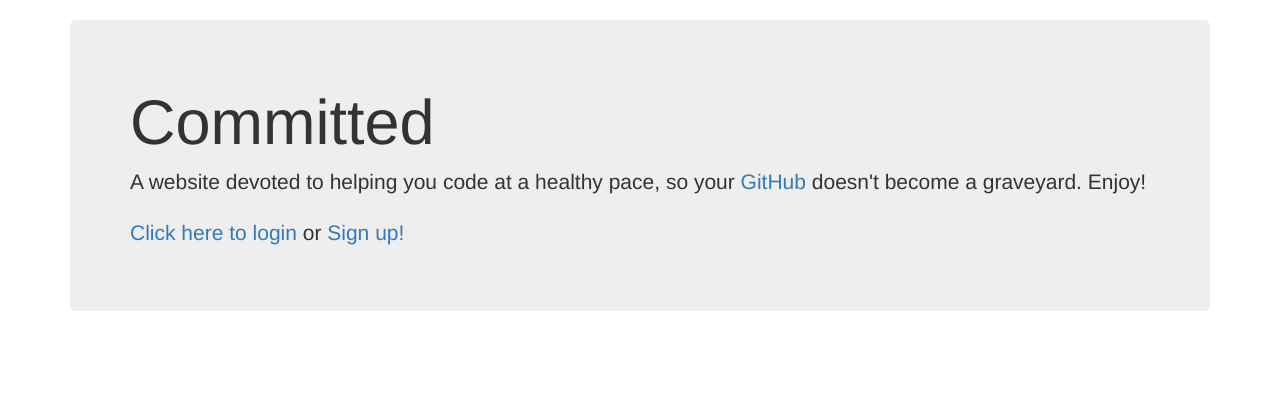
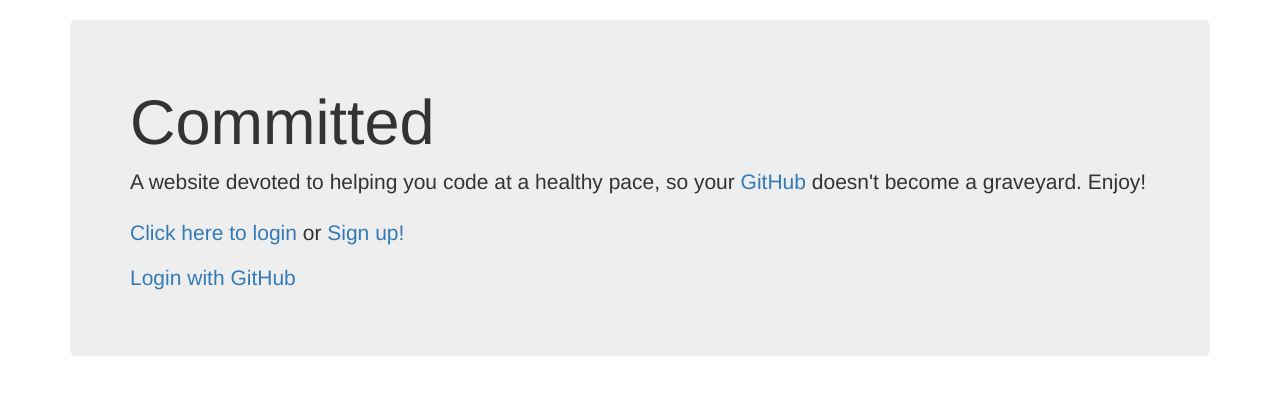
Before and after one commit to anxiousmodernman/committed, a Django app: page / in a window 1280 px wide. Shown: the part 51-446 px from the top of the page. Run offline with Django 3.2, Linux system fonts and the light colour scheme; some libraries are stand-ins or nearby versions.

Commit message:
Basic github login seems to work

```diff
--- a/committed/settings.py
+++ b/committed/settings.py
@@ -113,7 +113,7 @@ STATICFILES_DIRS = (os.path.join(BASE_DIR, "static"),)
 
 # python-social-auth
 # http://psa.matiasaguirre.net/docs/configuration/settings.html
-SOCIAL_AUTH_AUTHENTICATION_BACKENDS = (
+AUTHENTICATION_BACKENDS = (
     'social.backends.github.GithubOAuth2',
     'django.contrib.auth.backends.ModelBackend',
 )
--- a/committed/urls.py
+++ b/committed/urls.py
@@ -16,6 +16,8 @@ Including another URLconf
 from django.conf.urls import include, url
 from django.contrib import admin
 
+admin.autodiscover()
+
 urlpatterns = [
     url(r'^admin/', include(admin.site.urls)),
     url('', include('social.apps.django_app.urls', namespace='social')),
--- a/main/templates/main/home.html
+++ b/main/templates/main/home.html
@@ -38,6 +38,9 @@
         <p style="margin-top: 1em">
             <a href="#">Click here to login</a> or <a href="#">Sign up!</a>
         </p>
+        <p>
+            <a href="{% url 'social:begin' 'github' %}">Login with GitHub</a>
+        </p>
     </div>
     </div>
 </body>
```
